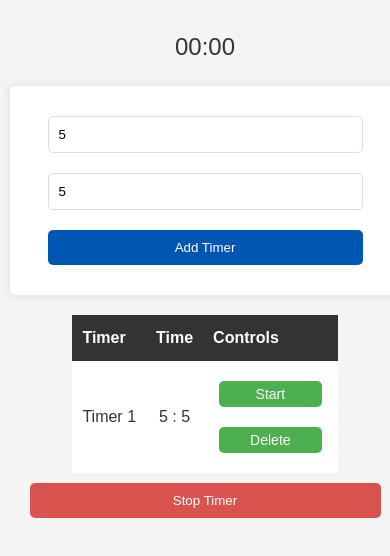
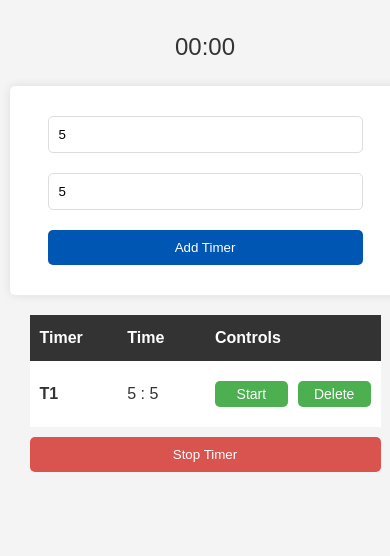
Before and after one commit to DaikoSapmi/MeetingTimer, a plain HTML site: page public/index.html in a window 390 px wide. Both pictures are taken after typing "5", "5" into the empty fields and a click on the button "Add Timer". Shown: the part 96-652 px from the top of the page. Drawn offline with Linux system fonts and the light colour scheme; no server answers.

Commit message:
Styles fixed. iPhone compatible

```diff
--- a/public/script.js
+++ b/public/script.js
@@ -101,7 +101,7 @@ function displayTimers() {
     timers.forEach((timer, index) => {
       const row = document.createElement('tr');
       row.innerHTML = `
-        <td>Timer ${index + 1}</td>
+        <td><b>T${index + 1}</b></td>
         <td>${timer.minutes} : ${timer.seconds}</td>
         <td>
           <button class="knapper" onclick="startTimer(${index})">Start</button>
--- a/public/styles.css
+++ b/public/styles.css
@@ -127,6 +127,22 @@ body {
     padding: 10px;
   }
 
+  /* Table Styles */
+table {
+  width: 90%; /* Full width */
+  table-layout: fixed; /* Fixed table layout */
+  border-collapse: collapse; /* Optional: removes space between cells */
+}
+
+/* Table Cell Styles */
+td, th {
+  word-wrap: break-word; /* Allows text to wrap inside cells */
+  text-align: left; /* Align text to the left, adjust as needed */
+  padding: 8px; /* Adjust padding as needed */
+}
+/* Set the width for the first two columns */
+
+
   .knapper {
     background-color: #4CAF50;
     color: white;
@@ -134,11 +150,33 @@ body {
     padding: 5px 10px;
     text-align: center;
     text-decoration: none;
-    display: inline-block;
     font-size: 14px;
     cursor: pointer;
+    display: inline-block; /* or 'inline' */
   }
-  /* Existing styles (include your current CSS here) */
+
+  .timer-table td:last-child {
+    display: flex; /* Flexbox layout for the last column */
+    justify-content: space-around; /* Adjusts spacing between buttons */
+    align-items: center; /* Vertically centers the buttons */
+    padding: 10px; /* Adjust padding as needed */
+}
+/* Set the width for the first three columns */
+td:not(:last-child), th:not(:last-child) {
+  width: 25%; /* This makes the total of these three columns 50% */
+}
+
+.timer-table td:last-child button {
+    display: inline-block; /* Ensures buttons are inline */
+    margin-right: 10px; /* Adds space between buttons */
+    width: 70%; /* Adjusts the width of the buttons */
+    min-width: 50px; /* Ensures a minimum width for buttons */
+}
+
+/* Remove margin for the last button */
+.timer-table td:last-child button:last-child {
+    margin-right: 0;
+}
 
 /* Additional Responsive Styles */
 
```
